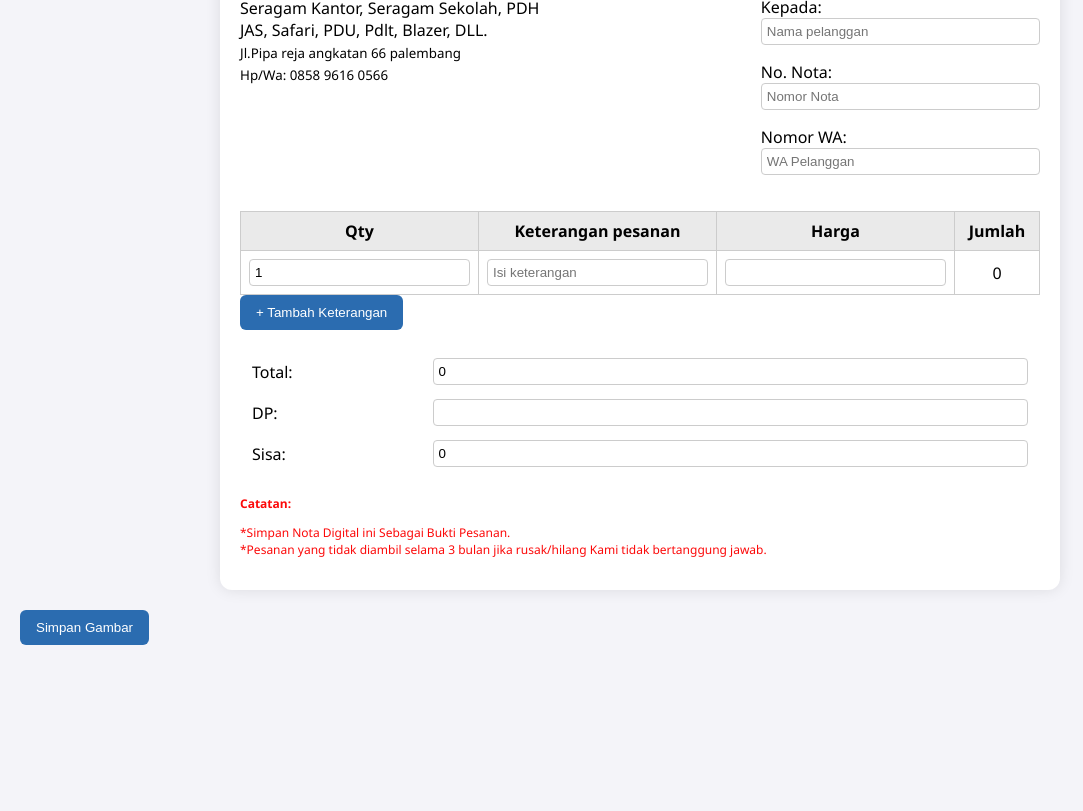
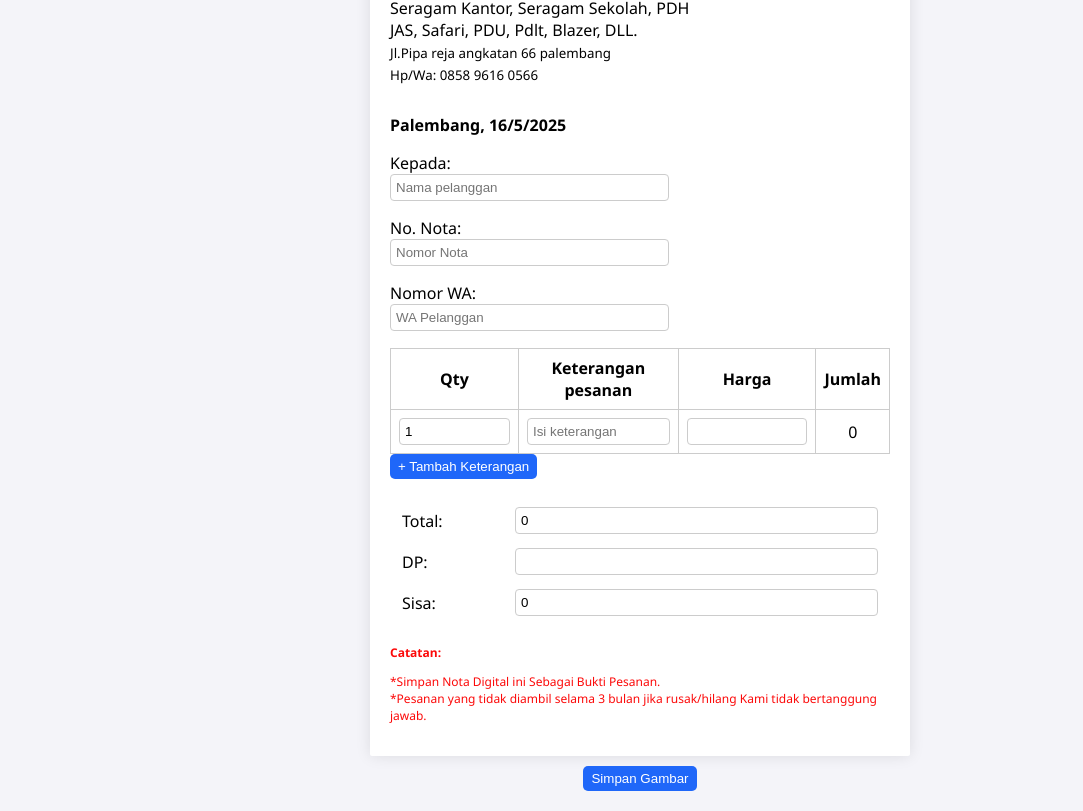
Before and after one commit to aldhythesain/alamsyahtailor, a plain HTML site: page index.html in a window 1280 px wide. Shown: the part 98-909 px from the top of the page, without its empty margins (0-1083 px from the left). Before the commit the page ends 800 px from the top, so only its background shows below. Drawn offline with nearby package versions, Linux system fonts and the light colour scheme.

Commit message:
Update style.css

```diff
--- a/style.css
+++ b/style.css
@@ -4,11 +4,11 @@ body {
   background: #f4f4f9;
 }
 .container {
-  background: #fff;
+  background: #ffffff;
   padding: 20px;
-  max-width: 800px;
+  max-width: 500px;
   margin: auto;
-  border-radius: 12px;
+  border-radius: 2px;
   box-shadow: 0 0 15px rgba(0,0,0,0.1);
 }
 h2 {
@@ -22,7 +22,7 @@ h2 {
 .table {
   width: 100%;
   border-collapse: collapse;
-  margin-top: 20px;
+  margin-top: 1px;
 }
 .table th, .table td {
   border: 1px solid #ccc;
@@ -30,7 +30,7 @@ h2 {
   text-align: center;
 }
 .table th {
-  background: #eaeaea;
+  background: #ffffff;
 }
 .totals {
   margin-top: 20px;
@@ -52,16 +52,17 @@ input[type="number"], input[type="text"] {
   margin-top: 20px;
 }
 .buttons {
-  margin-top: 20px;
-  display: flex;
-  gap: 10px;
+  margin-top: 10px;
+  display:flex;
+  gap: 8px;
+  justify-content: center;
 }
 button {
-  padding: 10px 16px;
-  background-color: #2b6cb0;
+  padding: 5px 8px;
+  background-color: #1f67f9;
   color: white;
   border: none;
-  border-radius: 6px;
+  border-radius: 5px;
   cursor: pointer;
 }
 button:hover {
```
